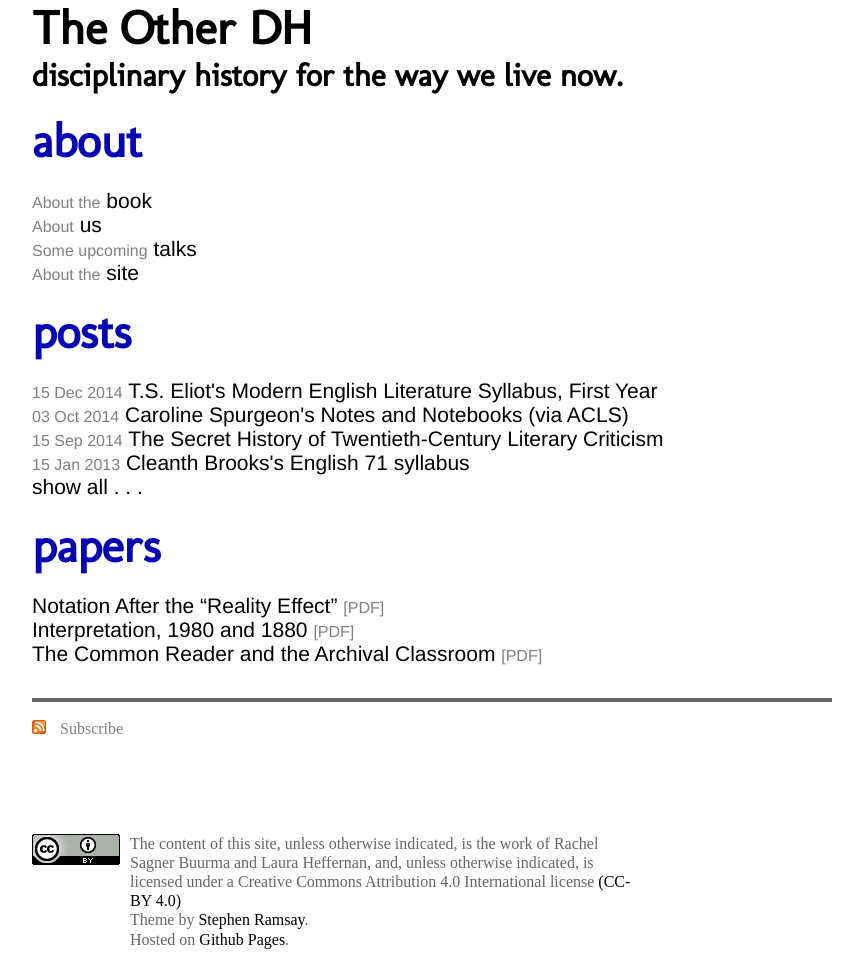
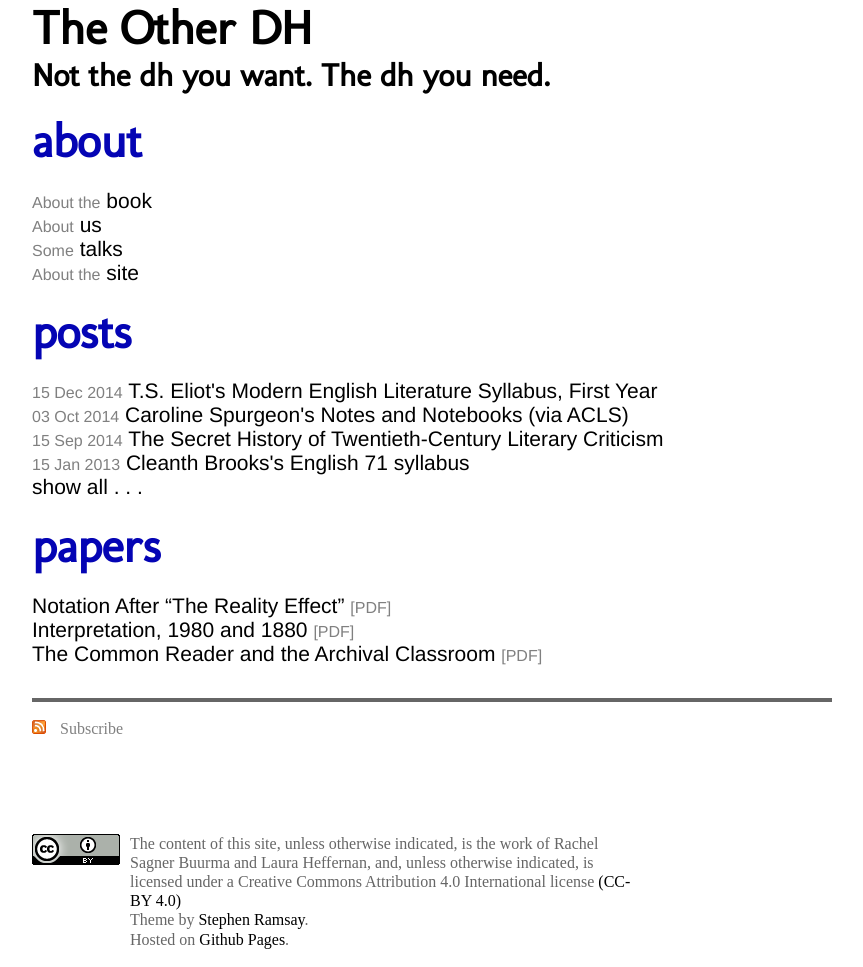
Before and after one commit to rbuurma/rbuurma.github.io, a Jekyll site: the page built from index.html, in a window 1280 px wide. Shown: the whole page, without its empty margins (208-1071 px from the left). Built offline with Jekyll 4.4.1, drawn with Linux system fonts in a browser that asks for light colours; some web fonts are replaced.

Commit message:
update info page

```diff
--- a/index.html
+++ b/index.html
@@ -5,14 +5,14 @@ meta-description: "The Other DH website"
 ---
 
 <header>
-	<h1 id="title_string"><a href="/">The Other DH<br><h6>disciplinary history for the way we live now.</h6></a></h1>
+	<h1 id="title_string"><a href="/">The Other DH<br><h6>Not the dh you want. The dh you need.</h6></a></h1>
 </header>
 <nav>
 	<h2 class="section_title">about</h2>
 	<ul class="items">
 	    <li><span class="bullet">About the</span> <a href="/info/about/">book</a></li>
 	    <li><span class="bullet">About</span> <a href="/info/about_us/">us</a></li>
-		<li><span class="bullet">Some upcoming</span> <a href="/info/talks/">talks</a></li>
+		<li><span class="bullet">Some</span> <a href="/info/talks/">talks</a></li>
 		<li><span class="bullet">About the</span> <a href="/info/colophon/">site</a></li>
 	</ul>
 </nav>
@@ -31,7 +31,7 @@ meta-description: "The Other DH website"
 <nav>
 <ul class="items">
 	<h2 class="section_title">papers</h2>
-	<li><span class="bullet"></span> <a href="/docs/Buurma-Heffernan-Notation.pdf">Notation After the “Reality Effect”</a> <span class="bullet">[PDF]</span></li>
+	<li><span class="bullet"></span> <a href="/docs/Buurma-Heffernan-Notation.pdf">Notation After “The Reality Effect”</a> <span class="bullet">[PDF]</span></li>
 	<li><span class="bullet"></span> <a href="/docs/Buurma-Heffernan-Interpretation.pdf">Interpretation, 1980 and 1880</a> <span class="bullet">[PDF]</span></li>
 	<li><span class="bullet"></span> <a href="/docs/Buurma-Heffernan-Common-Reader.pdf">The Common Reader and the Archival Classroom</a> <span class="bullet">[PDF]</span></li>
 	</ul>
```
Also changed, not shown: info/about_us.md (+0 -5 lines), info/talks.md (+25 -7 lines), 3 other files.
